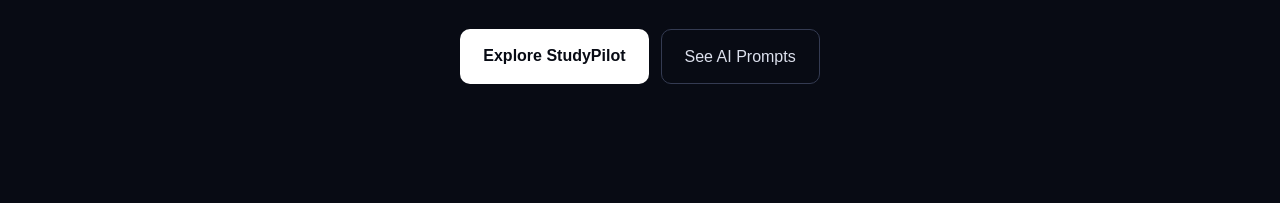
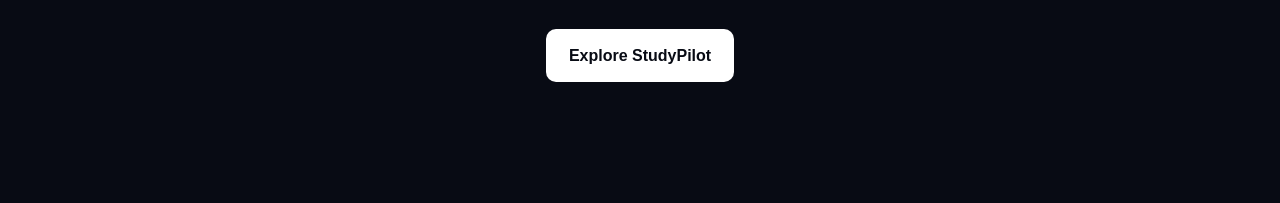
Before and after one commit to xevareth22553-gif/studypilot, a plain HTML site: page index.html in a window 1280 px wide. Shown: the part 463-666 px from the top of the page. Drawn offline with Linux system fonts and the light colour scheme.

Commit message:
Update index.html

```diff
--- a/index.html
+++ b/index.html
@@ -338,7 +338,7 @@
 
         <div class="hero-buttons">
           <a href="#product" class="primary">Explore StudyPilot</a>
-          <a href="#prompts" class="secondary">See AI Prompts</a>
+
         </div>
       </div>
     </section>
```
